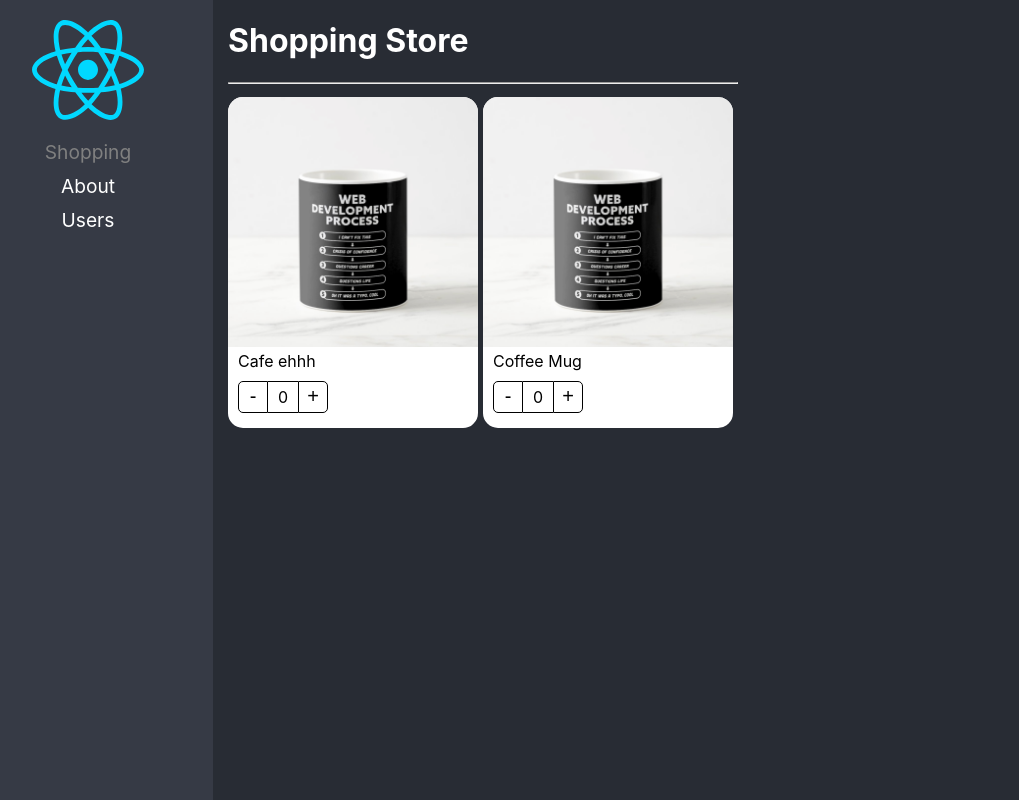
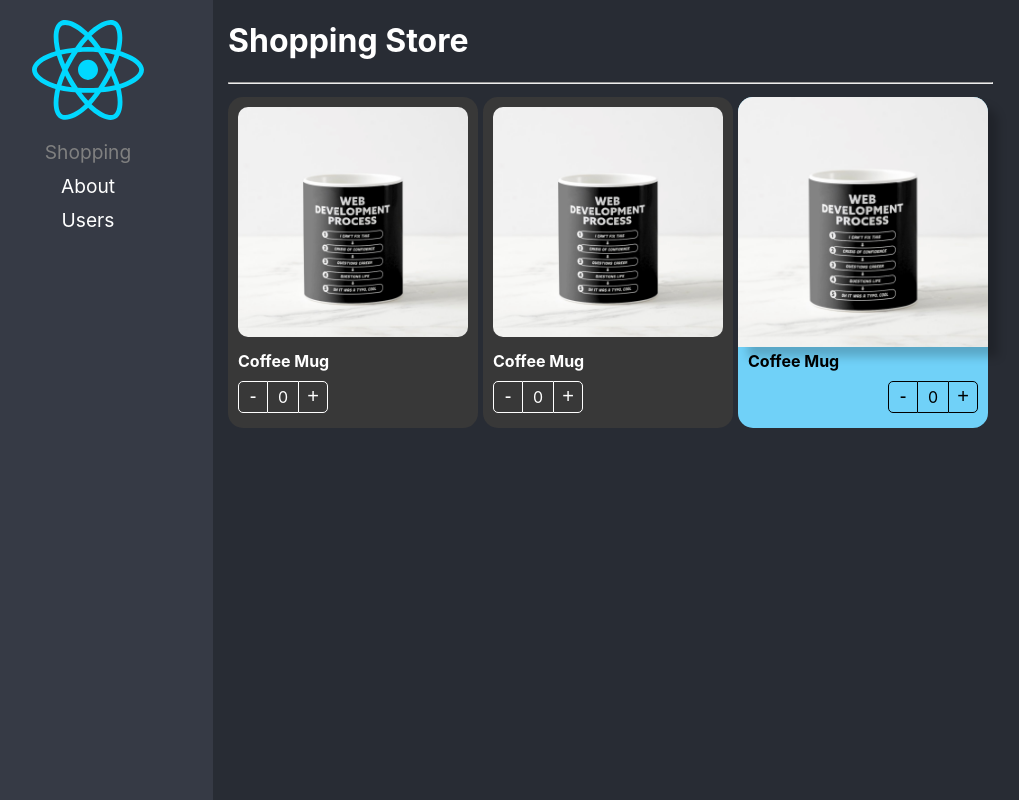
Before and after one commit to hballesteros/react-pro-app, a React (Vite) app: page / in a window 1280 px wide. Shown: the whole page, without its empty margins (37-1056 px from the left). Built offline with nearby package versions, Linux system fonts and the light colour scheme.

Commit message:
Component Extend Styles ready

```diff
--- a/src/02-component-patterns/components/ProductButtons.tsx
+++ b/src/02-component-patterns/components/ProductButtons.tsx
@@ -1,14 +1,23 @@
-import { useContext } from 'react';
+import { useContext, CSSProperties } from 'react';
 import { ProductContext } from './ProductCard';
 
 import styles from '../styles/styles.module.css';
 
-export const ProductButtons = () => {
+export interface Props {
+    className?: string;
+    style?: CSSProperties;
+
+}
+
+export const ProductButtons = ({ className, style }:Props) => {
 
     const { increaseBy, counter } = useContext( ProductContext );
 
     return (
-        <div className={ styles.buttonsContainer}>
+        <div
+            className={ `${styles.buttonsContainer} ${ className ? className : '' }`}
+            style={ style }
+        >
             <button className={ styles.buttonMinus} onClick={ () => increaseBy( -1 ) } > - </button>
             <div className={ styles.countLabel }> { counter } </div>
             <button className={ styles.buttonAdd} onClick={ () => increaseBy( 1 ) } > + </button>
--- a/src/02-component-patterns/components/ProductCard.tsx
+++ b/src/02-component-patterns/components/ProductCard.tsx
@@ -1,15 +1,21 @@
-import { createContext } from 'react';
+import { createContext, ReactElement, CSSProperties } from 'react';
 
 import { useProduct } from '../hooks/useProduct';
-import { ProductContextProps, ProductCardProps } from '../interfaces/interfaces';
+import { ProductContextProps, Product } from '../interfaces/interfaces';
 
 import styles from '../styles/styles.module.css';
 
 export const ProductContext = createContext({} as ProductContextProps);
 const { Provider } = ProductContext;
 
+export interface Props {
+    children?: ReactElement | ReactElement[];
+    product: Product;
+    className?: string;
+    style?: CSSProperties;
+}
 
-export const ProductCard = ({ children, product }: ProductCardProps) => {
+export const ProductCard = ({ children, product, className, style }: Props) => {
 
     const { counter, increaseBy} = useProduct();
 
@@ -19,7 +25,10 @@
             counter,
             increaseBy,
         }}>
-            <div className={ styles.productCard }>
+            <div
+                className={ `${ styles.productCard } ${ className ? className : '' }`  }
+                style={ style }
+            >
                 { children }
             </div>
         </Provider>
--- a/src/02-component-patterns/components/ProductImage.tsx
+++ b/src/02-component-patterns/components/ProductImage.tsx
@@ -1,10 +1,16 @@
-import { useContext } from 'react';
+import { useContext, CSSProperties } from 'react';
 import { ProductContext } from './ProductCard';
 
 import noImage from '../assets/no-image.jpg';
 import styles from '../styles/styles.module.css';
 
-export const ProductImage = ({ img = '' }) => {
+export interface Props {
+    img?: string;
+    className?: string;
+    style?: CSSProperties;
+}
+
+export const ProductImage = ({ img = '', className, style }:Props) => {
 
     const { product } = useContext( ProductContext );
 
@@ -17,6 +23,11 @@
     }
 
     return (
-        <img className={ styles.productImg } src={ imgToShow } alt="Product" />
+        <img
+            className={ `${styles.productImg} ${ className ? className : '' }` }
+            style={ style }
+            src={ imgToShow }
+            alt="Product"
+        />
     )
 }
--- a/src/02-component-patterns/components/ProductTitle.tsx
+++ b/src/02-component-patterns/components/ProductTitle.tsx
@@ -1,15 +1,23 @@
-import { useContext } from 'react';
+import { useContext, CSSProperties } from 'react';
 import { ProductContext } from './ProductCard';
 
 import styles from '../styles/styles.module.css';
 
+export interface Props {
+    title?: string;
+    className?: string;
+    style?: CSSProperties;
+}
 
-export const ProductTitle = ({ title }: { title?: string }) => {
+export const ProductTitle = ({ title, className, style }: Props) => {
 
     const { product } = useContext( ProductContext );
 
     return (
-        <span className={ styles.productDescription }>
+        <span
+            className={ `${styles.productDescription} ${ className ? className : '' }` }
+            style={ style }
+        >
             { title ? title : product.title }
         </span>
     )
--- a/src/02-component-patterns/pages/ShoppingPage.tsx
+++ b/src/02-component-patterns/pages/ShoppingPage.tsx
@@ -1,4 +1,5 @@
-import { ProductButtons, ProductCard, ProductImage, ProductTitle } from "../components"
+import { ProductButtons, ProductCard, ProductImage, ProductTitle } from '../components';
+import '../styles/custom-styles.css';
 
 const product = {
     id: '1',
@@ -17,16 +18,31 @@
             flexDirection: 'row',
             flexWrap: 'wrap',
         }}>
-            <ProductCard product={ product }>
-                <ProductCard.Image />
-                <ProductCard.Title title={ 'Cafe ehhh' }/>
-                <ProductCard.Buttons />
+            <ProductCard
+                product={ product }
+                className="bg-dark text-white"
+            >
+                <ProductCard.Image className="custom-image" />
+                <ProductCard.Title className="text-bold" />
+                <ProductCard.Buttons className="custom-buttons" />
             </ProductCard>
 
-            <ProductCard product={ product }>
-                <ProductImage />
-                <ProductTitle />
-                <ProductButtons />
+            <ProductCard
+                product={ product }
+                className="bg-dark text-white"
+            >
+                <ProductImage className="custom-image" />
+                <ProductTitle className="text-bold" />
+                <ProductButtons className="custom-buttons" />
+            </ProductCard>
+
+            <ProductCard
+                product={ product }
+                style={{ backgroundColor: '#70D1F8' }}
+            >
+                <ProductImage style={{ boxShadow: '10px 10px 10px rgba(0,0,0,0.2)'}} />
+                <ProductTitle style={{ fontWeight: 'bold' }} />
+                <ProductButtons style={{ display: 'flex', justifyContent: 'end' }} />
             </ProductCard>
 
         </div>
--- /dev/null
+++ b/src/02-component-patterns/styles/custom-styles.css
@@ -0,0 +1,23 @@
+
+.bg-dark {
+    background-color: rgb(56,56,56);
+}
+
+.text-white {
+    color: white;
+}
+
+.text-bold {
+    font-weight: bold;
+}
+
+.custom-image {
+    border-radius: 20px;
+    padding: 10px;
+    width: calc(100% - 20px);
+}
+
+.custom-buttons button, .custom-buttons div {
+    color: white;
+    border-color: white;
+}
```
Also changed, not shown: src/02-component-patterns/interfaces/interfaces.ts (+8 -9 lines).
